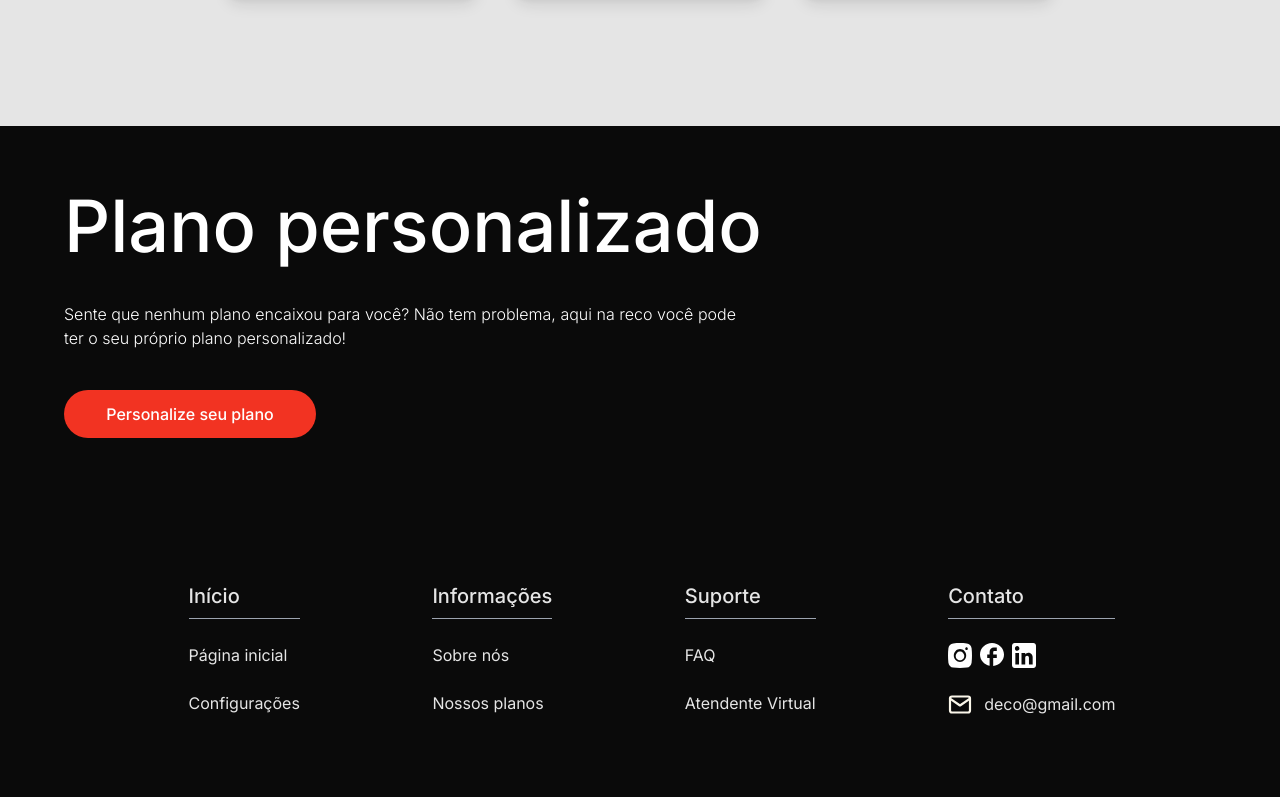
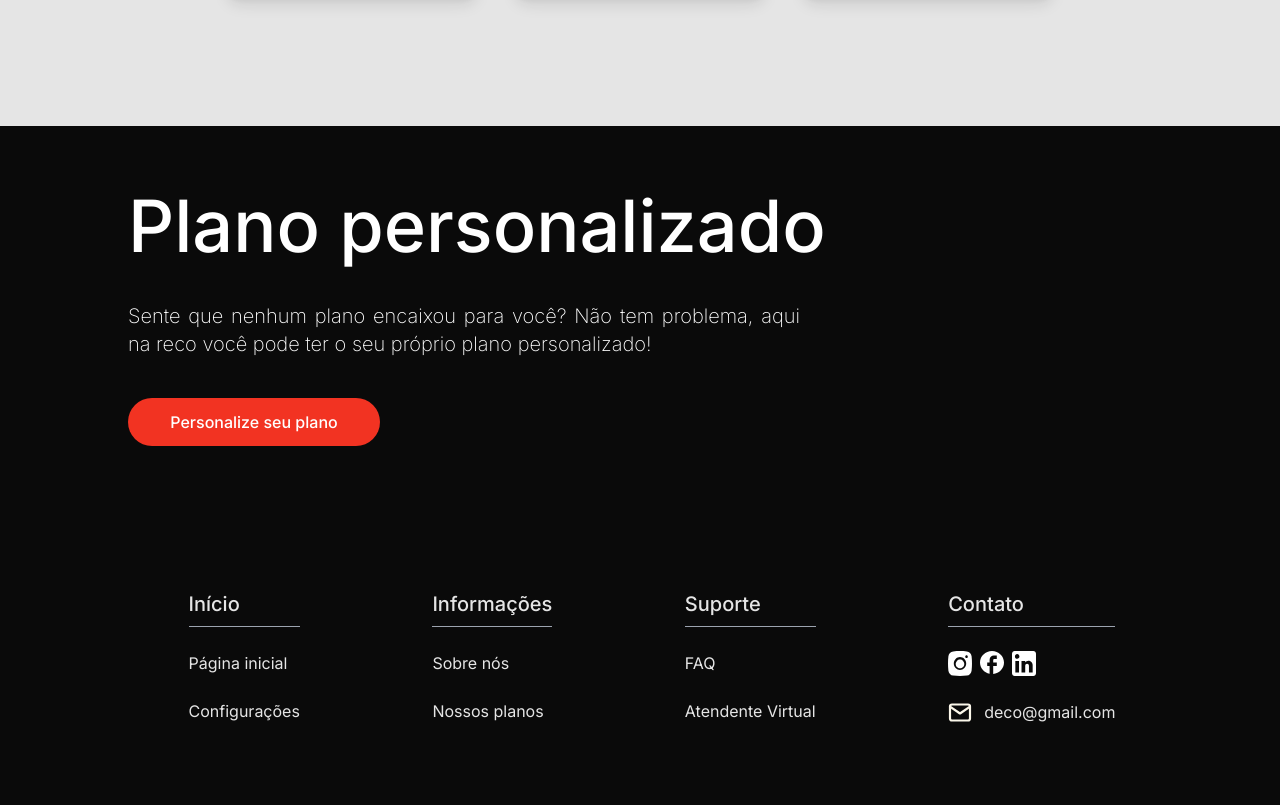
Before and after one commit to fpeduu/reco, a Next.js app in the folder nextjs_frontend/: page / in a window 1280 px wide. Shown: the part 4265-5070 px from the top of the page. Built offline with nearby package versions, Linux system fonts and the light colour scheme; no server answers.

Commit message:
fixes at new section

```diff
--- a/nextjs_frontend/src/app/page.tsx
+++ b/nextjs_frontend/src/app/page.tsx
@@ -214,11 +214,11 @@ export default function Home() {
       </section>
       {/* CUSTOM PLAN SECTION */}
       <section id="customPlan" className="w-full max-h-fit bg-neutral-950">
-        <div className="flex flex-wrap px-16 py-16 flex-col text-white justify-center">
+        <div className="flex flex-wrap px-32 py-16 flex-col text-white justify-center">
           <h2 className="text-4xl mb-10 md:text-7xl text-center font-medium md:text-start">
             Plano personalizado
           </h2>
-          <p className="font-light text-justify max-w-2xl">
+          <p className="font-extralight text-xl text-justify max-w-2xl">
             Sente que nenhum plano encaixou para você? Não tem problema, aqui na
             reco você pode ter o seu próprio plano personalizado!
           </p>
```
